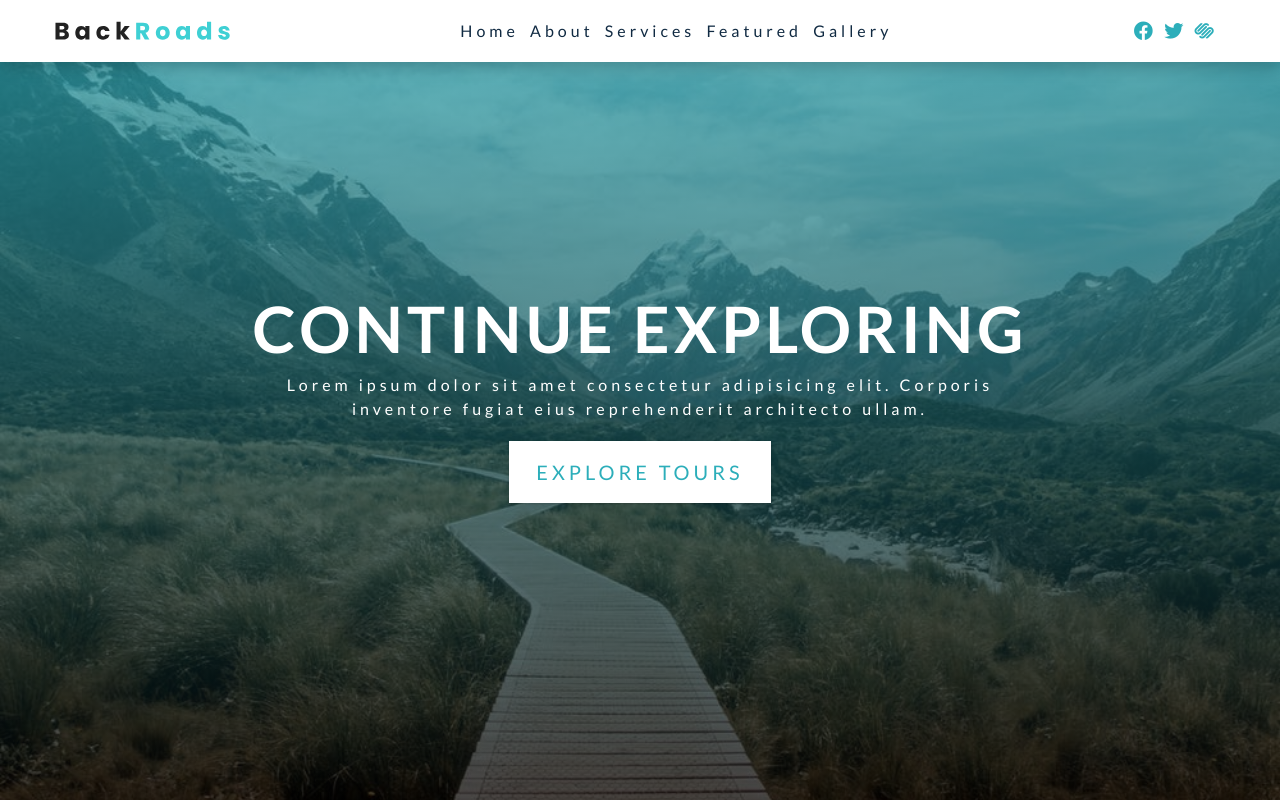
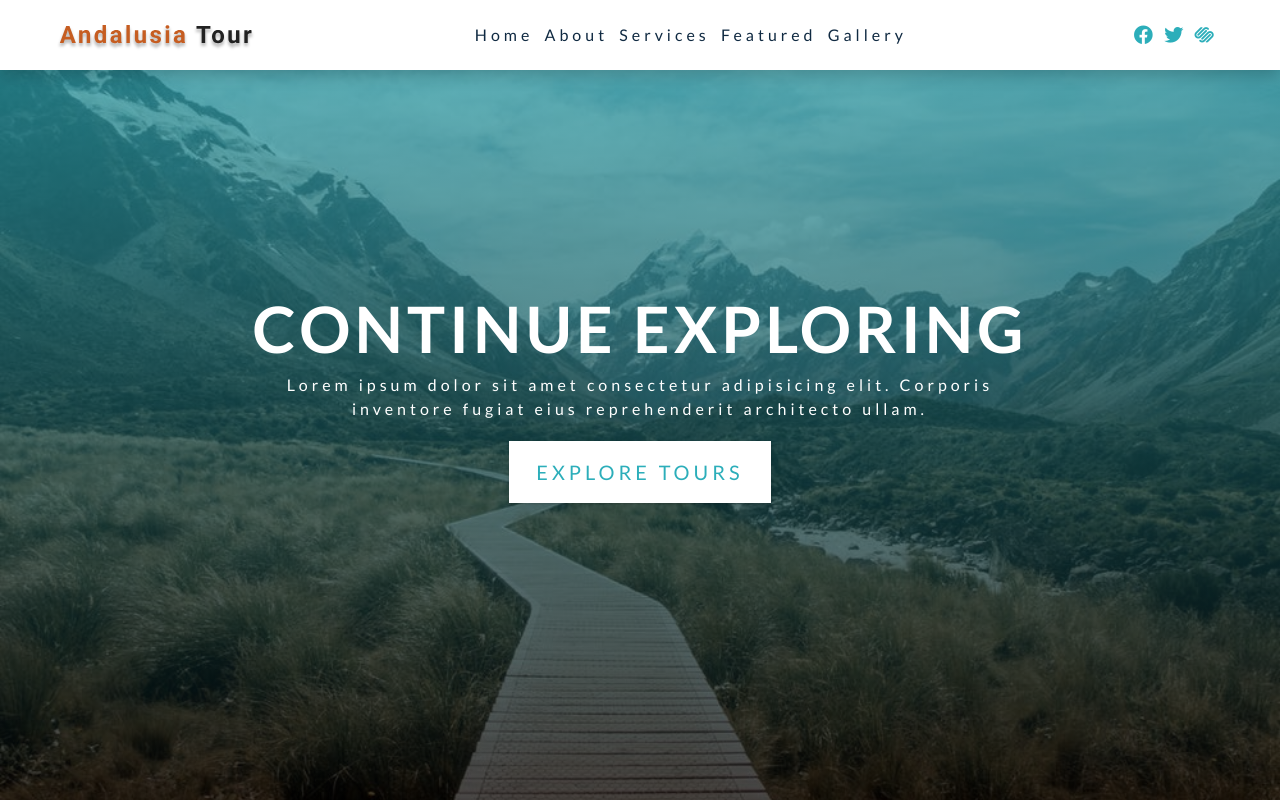
Before and after one commit to Farahcodes/Andalusia-Travel-tour, a plain HTML site: page index.html in a window 1280 px wide. Shown: the top 802 px of the page. Drawn offline with Linux system fonts and the light colour scheme.

Commit message:
added logo

```diff
--- a/index.html
+++ b/index.html
@@ -22,7 +22,7 @@
       <div class="nav-center">
         <!-- nav header -->
         <div class="nav-header">
-          <img src="./images/logo.svg" class="nav-logo" alt="" />
+          <img src="./images/Group.svg" class="nav-logo" alt="" />
           <button type="button" class="nav-toggle" id="nav-toggle">
             <i class="fas fa-bars"></i>
           </button>
```
Also changed, not shown: images/Group.svg (added).
